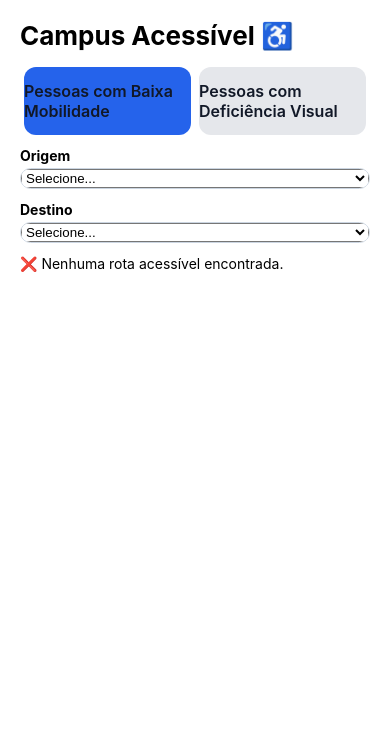
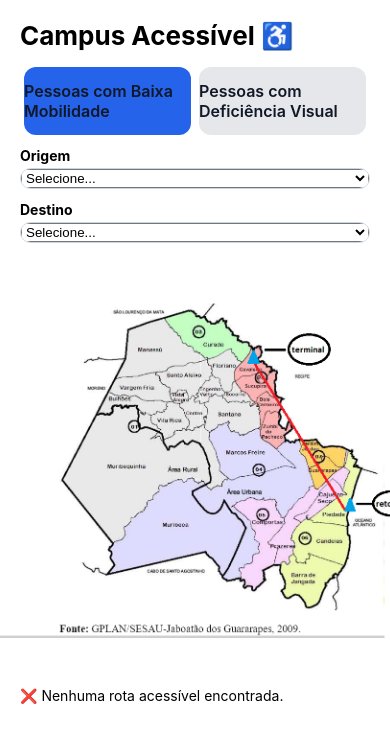
Before and after one commit to V1ctorMH/Hermes, a React Native app: screen / in a window 390 px wide. Shown: the top 742 px of the page. Built offline with nearby package versions, Linux system fonts and the light colour scheme.

Commit message:
Update CampusMap.js

```diff
--- a/src/components/CampusMap.js
+++ b/src/components/CampusMap.js
@@ -1,31 +1,51 @@
-import { View, Text, Image, StyleSheet, Dimensions } from "react-native";
-
+import { View, Image, StyleSheet, Dimensions } from "react-native";
 
 const { width } = Dimensions.get("window");
 
-
-export default function CampusMap({ show }) {
-if (!show) return null;
-
-
+export default function CampusMap({ route, stepIndex }) {
   return (
-<View>
-<Text style={styles.title}>Mapa do Campus</Text>
+    <View style={styles.container}>
       <Image
         source={require("../../assets/campus-map.png")}
         style={styles.map}
         resizeMode="contain"
       />
+
+      {route?.path?.map((point, index) => (
+        <View
+          key={index}
+          style={[
+            styles.dot,
+            { left: point.x, top: point.y },
+            index === stepIndex && styles.activeDot
+          ]}
+        />
+      ))}
     </View>
   );
 }
 
-
 const styles = StyleSheet.create({
-title: { fontWeight: "bold", marginBottom: 8 },
+  container: {
+    alignItems: "center",
+    marginBottom: 12
+  },
   map: {
-width: width * 1.2,
+    width: width * 1.15,
     height: 420,
-borderRadius: 16
+    borderRadius: 18
+  },
+  dot: {
+    position: "absolute",
+    width: 14,
+    height: 14,
+    borderRadius: 7,
+    backgroundColor: "#2563EB"
+  },
+  activeDot: {
+    backgroundColor: "#DC2626",
+    width: 18,
+    height: 18,
+    borderRadius: 9
   }
 });
```
Lines whose indentation alone changed are shown as unchanged.
